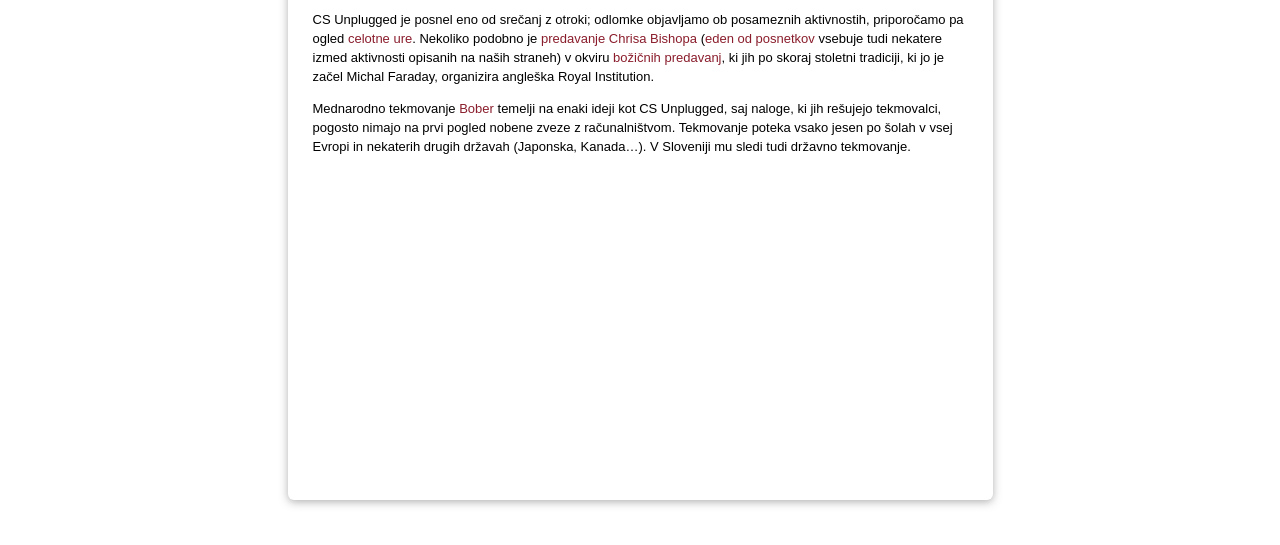
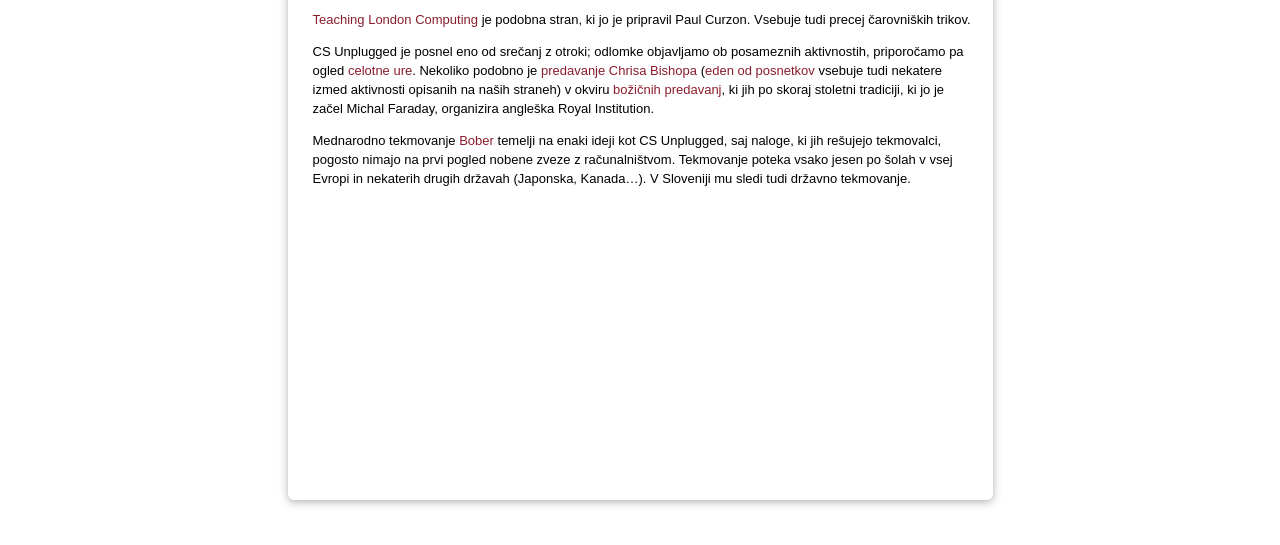
Before and after one commit to janezd/janezd.github.io, a plain HTML site: page sorodne_strani.html in a window 1280 px wide. Shown: the part 195-740 px from the top of the page. Drawn offline with Linux system fonts and the light colour scheme.

Commit message:
Add Teaching London Computing to 'Sorodne strani'

```diff
--- a/sorodne_strani.html
+++ b/sorodne_strani.html
@@ -19,6 +19,7 @@
 <div id="body" class="no-sidebox">
 <h1>Sorodne strani</h1>
 <p>Stran je priredba <a href="http://csunplugged.org">CS Unplugged</a>. Dodatne ideje so povzete po sorodnih straneh <a href="http://www.cs4fn.org/">CS4FN &#8211; Computer Science for Fun</a> in <a href="http://mathmaniacs.org/">MATHmaniaCS</a>. Priporočamo tudi ogled nekoliko bolj matematično usmerjene strani <a href="http://nrich.maths.org/public/">Enriching Mathematics</a>.</p>
+<p><a href="http://teachinglondoncomputing.org/resources/inspiring-unplugged-classroom-activities/">Teaching London Computing</a> je podobna stran, ki jo je pripravil Paul Curzon. Vsebuje tudi precej čarovniških trikov.</p>
 <p>CS Unplugged je posnel eno od srečanj z otroki; odlomke objavljamo ob posameznih aktivnostih, priporočamo pa ogled <a href="http://www.youtube.com/watch?v=VpDDPWVn5-Q">celotne ure</a>. Nekoliko podobno je <a href="http://richannel.org/christmas-lectures/2008/2008-chris-bishop">predavanje Chrisa Bishopa</a> (<a href="http://richannel.org/christmas-lectures/2008/2008-chris-bishop#/christmas-lectures-2008-chris-bishop--the-ghost-in-the-machine">eden od posnetkov</a> vsebuje tudi nekatere izmed aktivnosti opisanih na naših straneh) v okviru <a href="http://en.wikipedia.org/wiki/Christmas_lectures">božičnih predavanj</a>, ki jih po skoraj stoletni tradiciji, ki jo je začel Michal Faraday, organizira angleška Royal Institution.</p>
 <p>Mednarodno tekmovanje <a href="http://bober.acm.si">Bober</a> temelji na enaki ideji kot CS Unplugged, saj naloge, ki jih rešujejo tekmovalci, pogosto nimajo na prvi pogled nobene zveze z računalništvom. Tekmovanje poteka vsako jesen po šolah v vsej Evropi in nekaterih drugih državah (Japonska, Kanada&#8230;). V Sloveniji mu sledi tudi državno tekmovanje.</p>
 <div class="clear"></div>
```
Also changed, not shown: sorodne_strani.txt.
